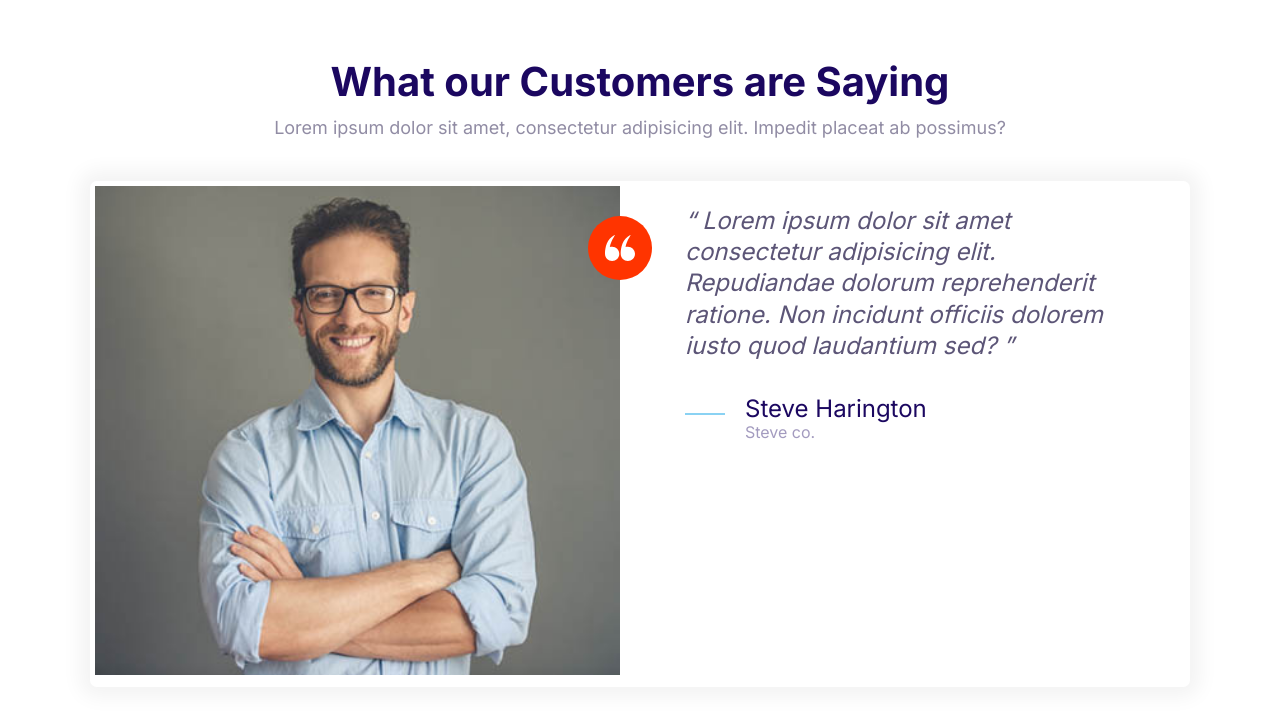
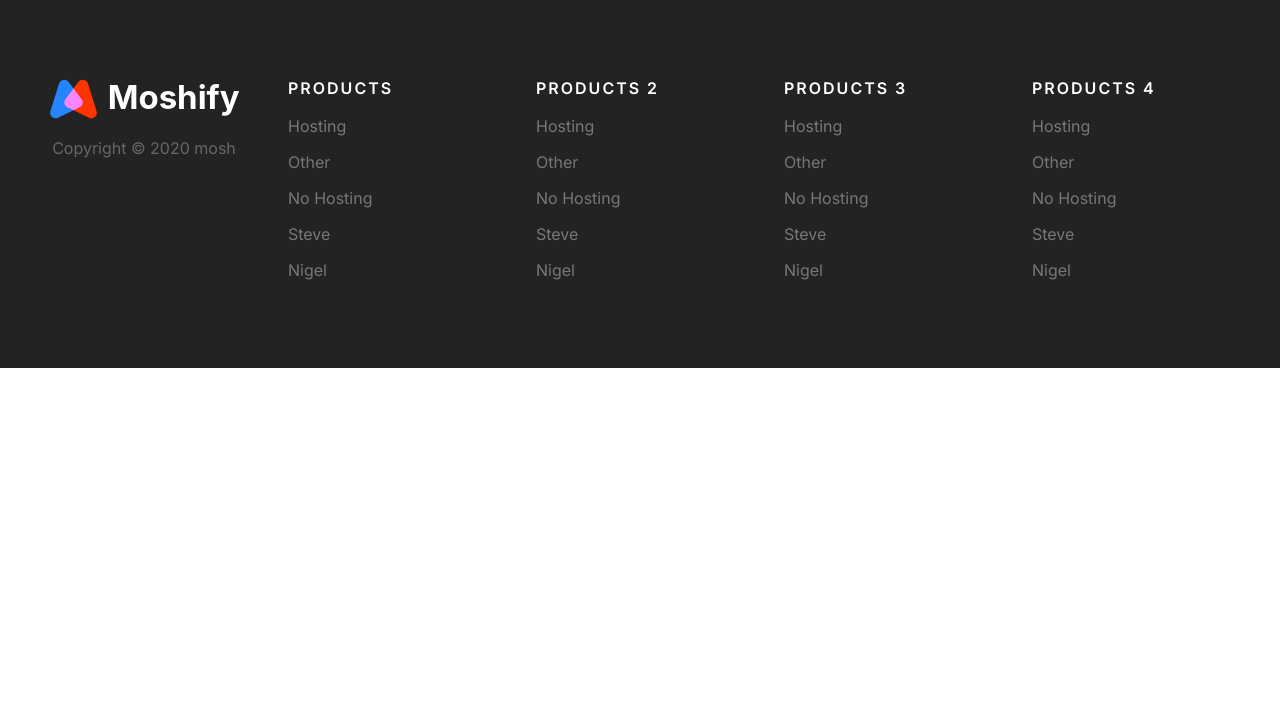
Before and after one commit to r-loane/my-moshify, a plain HTML site: page index.html in a window 1280 px wide. Drawn offline with Linux system fonts and the light colour scheme.

Commit message:
Define footer.

```diff
--- a/CSS/styles.css
+++ b/CSS/styles.css
@@ -45,6 +45,10 @@ h3 {
   margin-bottom: 1rem;
 
   line-height: 1.1;
+}
+
+h4 {
+  margin-bottom: 0;
 }
 
 h1 {
@@ -206,6 +210,10 @@ a {
 
 .icon-containter--accent {
   background: var(--color-accent);
+}
+
+.icon-container--footer {
+  background: #393939;
 }
 
 .icon--collapsible {
@@ -669,7 +677,7 @@ a {
 
 .block--dark {
   background: black;
-  color: #7b858b;
+  /* color: #7b858b; */
 }
 
 .block--skewed-right {
@@ -862,3 +870,118 @@ a {
     max-width: 700px;
   }
 }
+
+/* Footer */
+
+.footer {
+  background: #232323;
+}
+
+.footer__section {
+  padding: 2rem;
+  border-bottom: 1px solid #393939;
+}
+
+.footer__heading {
+  text-transform: uppercase;
+  font-weight: 600;
+}
+
+.footer__header {
+  /* display: flex; */
+  align-items: center;
+  /* justify-content: space-between; */
+  margin: 2.5rem 0 -1.5rem 0;
+  letter-spacing: 0.2rem;
+}
+
+.footer__logo {
+  text-align: center;
+}
+
+.footer__list {
+  line-height: 2.25;
+}
+
+.footer__logo {
+  margin-top: 4rem;
+}
+
+.footer__logo img {
+  width: 100%;
+  max-width: 230px;
+}
+
+.footer__copyright {
+  font-size: 2.1rem;
+  color: #fff;
+  opacity: 0.3;
+}
+
+.footer a {
+  color: #777;
+  transition: color 0.3s;
+}
+
+.footer a:hover {
+  color: white;
+}
+
+@media screen and (min-width: 768px) {
+  .footer__sections {
+    grid-template-columns: repeat(auto-fit, minmax(10rem, 1fr));
+  }
+
+  .footer .collapisble__chevron {
+    display: none;
+  }
+
+  .footer__section {
+    border-bottom: none;
+  }
+
+  .footer__header {
+    /* display: flex; */
+    align-items: unset;
+    /* justify-content: space-between; */
+    margin: 0;
+    letter-spacing: 0.2rem;
+  }
+
+  .footer__list {
+    width: auto;
+    font-size: 1.6rem;
+    max-height: 100%;
+    opacity: 1;
+  }
+
+  .footer__section .list {
+    margin: 0;
+  }
+
+  .nav__item {
+    border: none;
+  }
+
+  .footer__logo {
+    order: -1;
+    margin-top: 1rem;
+  }
+
+  .footer__copyright {
+    font-size: 1.6rem;
+  }
+
+  .icon-container--footer {
+    display: none;
+  }
+
+  .footer__heading {
+    font-size: 1.6rem;
+  }
+
+  /* .footer__logo {
+    align-self: flex-start;
+    text-align: center;
+  } */
+}
--- a/index.html
+++ b/index.html
@@ -15,48 +15,82 @@
     <title>Document</title>
   </head>
   <body>
-    <section class="containter block">
-      <div class="block__header">
-        <h2 class="block__heading">What our Customers are Saying</h2>
-        <p>
-          Lorem ipsum dolor sit amet, consectetur adipisicing elit. Impedit
-          placeat ab possimus?
-        </p>
-      </div>
-
-      <div class="card testimonial">
-        <div class="grid grid--1x2">
-          <div class="testimonial__image">
-            <img src="images/testimonial.jpg" alt="Happy Smiling Customer" />
-            <span class="icon-container icon-containter--accent">
-              <svg class="icon--small icon--white">
-                <use xlink:href="images/sprite.svg#quotes"></use>
+    <footer class="block block--dark footer">
+      <div class="container grid footer__sections">
+        <section class="collapsible footer__section">
+          <header class="collapsible__header footer__header">
+            <h2 class="collapsible__heading footer__heading">PRODUCTS</h2>
+            <span class="icon-container icon-container--footer">
+              <svg class="icon icon--white collapisble__chevron">
+                <use xlink:href="images/sprite.svg#chevron"></use>
               </svg>
             </span>
-          </div>
-          <blockquote class="quote">
-            <p class="quote__text">
-              Lorem ipsum dolor sit amet consectetur adipisicing elit.
-              Repudiandae dolorum reprehenderit ratione. Non incidunt officiis
-              dolorem iusto quod laudantium sed?
-            </p>
-            <footer>
-              <div class="media">
-                <div class="media__image">
-                  <svg class="icon icon--primary quote__line">
-                    <use xlink:href="images/sprite.svg#line"></use>
-                  </svg>
-                </div>
-                <div class="media__body">
-                  <h3 class="media__title quote__author">Steve Harington</h3>
-                  <p class="quote__company">Steve co.</p>
-                </div>
-              </div>
-            </footer>
-          </blockquote>
-        </div>
+          </header>
+          <ul class="list footer__list collapsible__content">
+            <li><a href="#">Hosting</a></li>
+            <li><a href="#">Other</a></li>
+            <li><a href="#">No Hosting</a></li>
+            <li><a href="#">Steve</a></li>
+            <li><a href="#">Nigel</a></li>
+          </ul>
+        </section>
+        <section class="collapsible footer__section">
+          <header class="collapsible__header footer__header">
+            <h2 class="collapsible__heading footer__heading">PRODUCTS 2</h2>
+            <span class="icon-container icon-container--footer">
+              <svg class="icon icon--white collapisble__chevron">
+                <use xlink:href="images/sprite.svg#chevron"></use>
+              </svg>
+            </span>
+          </header>
+          <ul class="list footer__list collapsible__content">
+            <li><a href="#">Hosting</a></li>
+            <li><a href="#">Other</a></li>
+            <li><a href="#">No Hosting</a></li>
+            <li><a href="#">Steve</a></li>
+            <li><a href="#">Nigel</a></li>
+          </ul>
+        </section>
+        <section class="collapsible footer__section">
+          <header class="collapsible__header footer__header">
+            <h2 class="collapsible__heading footer__heading">PRODUCTS 3</h2>
+            <span class="icon-container icon-container--footer">
+              <svg class="icon icon--white collapisble__chevron">
+                <use xlink:href="images/sprite.svg#chevron"></use>
+              </svg>
+            </span>
+          </header>
+          <ul class="list footer__list collapsible__content">
+            <li><a href="#">Hosting</a></li>
+            <li><a href="#">Other</a></li>
+            <li><a href="#">No Hosting</a></li>
+            <li><a href="#">Steve</a></li>
+            <li><a href="#">Nigel</a></li>
+          </ul>
+        </section>
+        <section class="collapsible footer__section">
+          <header class="collapsible__header footer__header">
+            <h2 class="collapsible__heading footer__heading">PRODUCTS 4</h2>
+            <span class="icon-container icon-container--footer">
+              <svg class="icon icon--white collapisble__chevron">
+                <use xlink:href="images/sprite.svg#chevron"></use>
+              </svg>
+            </span>
+          </header>
+          <ul class="list footer__list collapsible__content">
+            <li><a href="#">Hosting</a></li>
+            <li><a href="#">Other</a></li>
+            <li><a href="#">No Hosting</a></li>
+            <li><a href="#">Steve</a></li>
+            <li><a href="#">Nigel</a></li>
+          </ul>
+        </section>
+        <section class="footer__logo">
+          <img src="images/logo.svg" alt="Logo" />
+          <p class="footer__copyright">Copyright © 2020 mosh</p>
+        </section>
       </div>
-    </section>
+    </footer>
     <script src="js/main.js"></script>
   </body>
 </html>
```
Also changed, not shown: Components/footer.html (added, +76 -0 lines).
